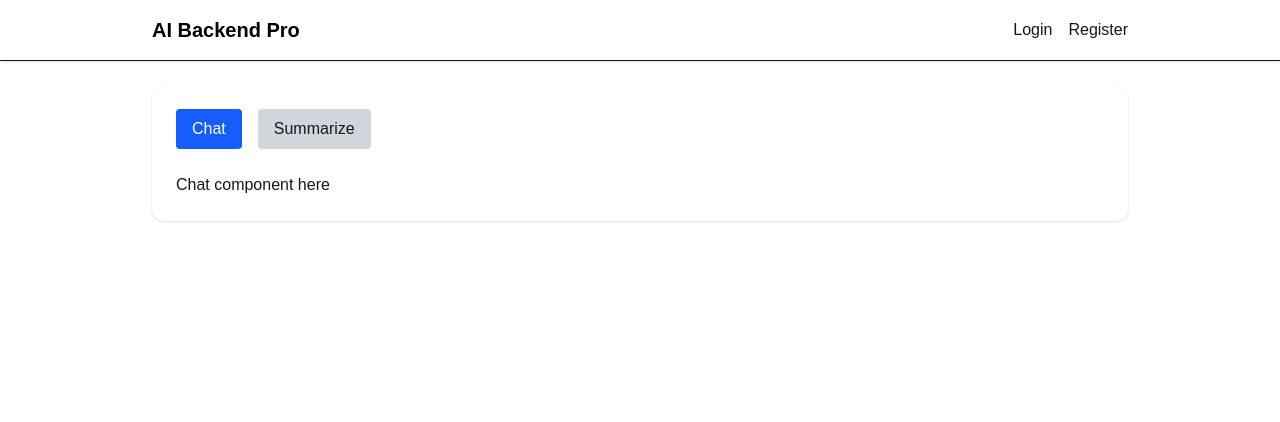
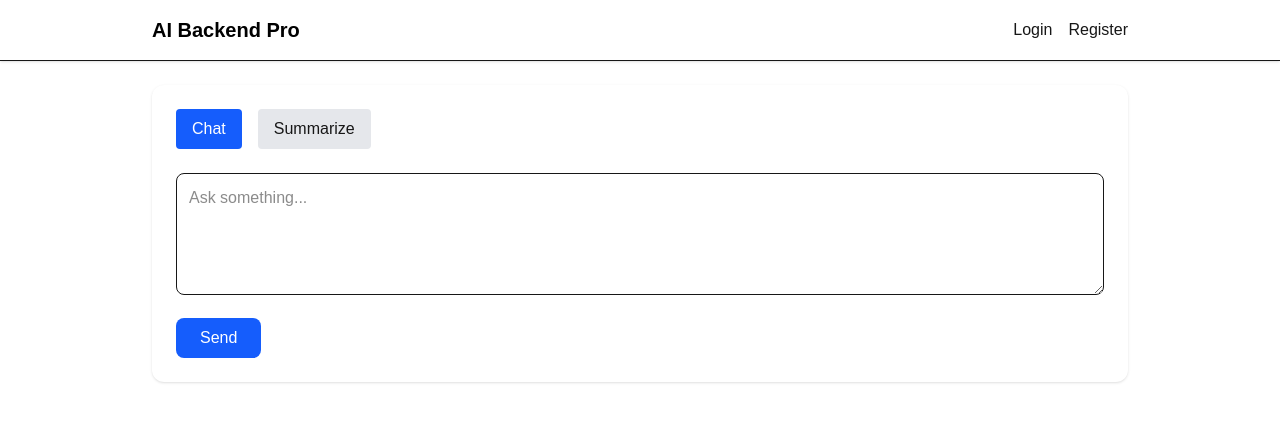
Before and after one commit to DavidWoszczyk/project1, a Next.js app in the folder frontend/: page /dashboard in a window 1280 px wide. Shown: the top 422 px of the page. Built offline with nearby package versions, Linux system fonts and the light colour scheme; no server answers; sample sign-in values are in the browser's storage.

Commit message:
Add landing page, protected dashboard with tabs and chat component

```diff
--- a/frontend/app/dashboard/page.tsx
+++ b/frontend/app/dashboard/page.tsx
@@ -1,31 +1,47 @@
 "use client"
 
-import { useState } from "react"
+import { useState, useEffect } from "react"
+import { useRouter } from "next/navigation"
+import Chat from "@/components/Chat"
 
 export default function Dashboard() {
   const [activeTab, setActiveTab] = useState("chat")
+  const router = useRouter()
 
+  useEffect(() => {
+      const token = localStorage.getItem("token")
+      if(!token){
+          router.push("/login")
+          }
+      },[])
   return (
     <div className="bg-white p-6 rounded-xl shadow">
 
       <div className="flex space-x-4 mb-6">
         <button
   onClick={() => setActiveTab("chat")}
-          className="px-4 py-2 bg-blue-600 text-white rounded"
+  className={`px-4 py-2 rounded ${
+    activeTab === "chat"
+      ? "bg-blue-600 text-white"
+      : "bg-gray-200"
+  }`}
 >
   Chat
 </button>
 
         <button
   onClick={() => setActiveTab("summarize")}
-          className="px-4 py-2 bg-gray-300 rounded"
+  className={`px-4 py-2 rounded ${
+    activeTab === "Summarize"
+      ? "bg-blue-600 text-white"
+      : "bg-gray-200"
+  }`}
 >
   Summarize
 </button>
       </div>
 
-      {activeTab === "chat" && <div>Chat component here</div>}
-      {activeTab === "summarize" && <div>Summarize component here</div>}
+      {activeTab === "chat" && <Chat />}
 
     </div>
   )
--- a/frontend/app/login/page.tsx
+++ b/frontend/app/login/page.tsx
@@ -23,8 +23,8 @@ export default function LoginPage() {
     const data = await response.json()
 
     if (response.ok) {
-      localStorage.setItem("token", data.access_token)
-      router.push("/dashboard")
+      localStorage.setItem("token", data.access_token),
+      window.location.href = "/dashboard"
     } else {
       alert("Błąd logowania")
     }
--- /dev/null
+++ b/frontend/app/register/page.tsx
@@ -0,0 +1,8 @@
+export default function RegisterPage() {
+  return (
+    <div className="bg-white p-6 rounded-xl shadow max-w-md mx-auto mt-10">
+      <h2 className="text-2xl font-bold mb-6">Register</h2>
+      <p className="text-gray-600">Registration form coming soon.</p>
+    </div>
+  )
+}
--- /dev/null
+++ b/frontend/components/Chat.tsx
@@ -0,0 +1,55 @@
+"use client"
+
+import { useState } from "react"
+
+export default function Chat() {
+  const [message, setMessage] = useState("")
+  const [response, setResponse] = useState("")
+  const [loading, setLoading] = useState(false)
+
+  const handleSend = async () => {
+    const token = localStorage.getItem("token")
+    if (!token) return
+
+    setLoading(true)
+
+    const res = await fetch(
+      "http://localhost:8000/ai/chat?prompt=" + message,
+      {
+        method: "POST",
+        headers: {
+          Authorization: `Bearer ${token}`
+        }
+      }
+    )
+
+    const data = await res.json()
+    setResponse(data.response)
+    setLoading(false)
+  }
+
+  return (
+    <div>
+      <textarea
+        className="w-full border rounded-lg p-3 mb-4"
+        rows={4}
+        placeholder="Ask something..."
+        value={message}
+        onChange={(e) => setMessage(e.target.value)}
+      />
+
+      <button
+        onClick={handleSend}
+        className="bg-blue-600 text-white px-6 py-2 rounded-lg"
+      >
+        {loading ? "Thinking..." : "Send"}
+      </button>
+
+      {response && (
+        <div className="mt-6 bg-gray-50 border rounded-lg p-4">
+          <p className="whitespace-pre-line">{response}</p>
+        </div>
+      )}
+    </div>
+  )
+}
--- a/frontend/components/Navbar.tsx
+++ b/frontend/components/Navbar.tsx
@@ -44,7 +44,8 @@ export default function Navbar() {
   return (
     <nav className="bg-white shadow-sm border-b">
       <div className="max-w-5xl mx-auto px-6 py-4 flex justify-between items-center">
-        <a href="/" className="font-bold text-xl text-black">
+        <a href={user ? "/dashboard": "/"}
+        className="font-bold text-xl text-black">
           AI Backend Pro
         </a>
 
```
Lines whose indentation alone changed are shown as unchanged.
